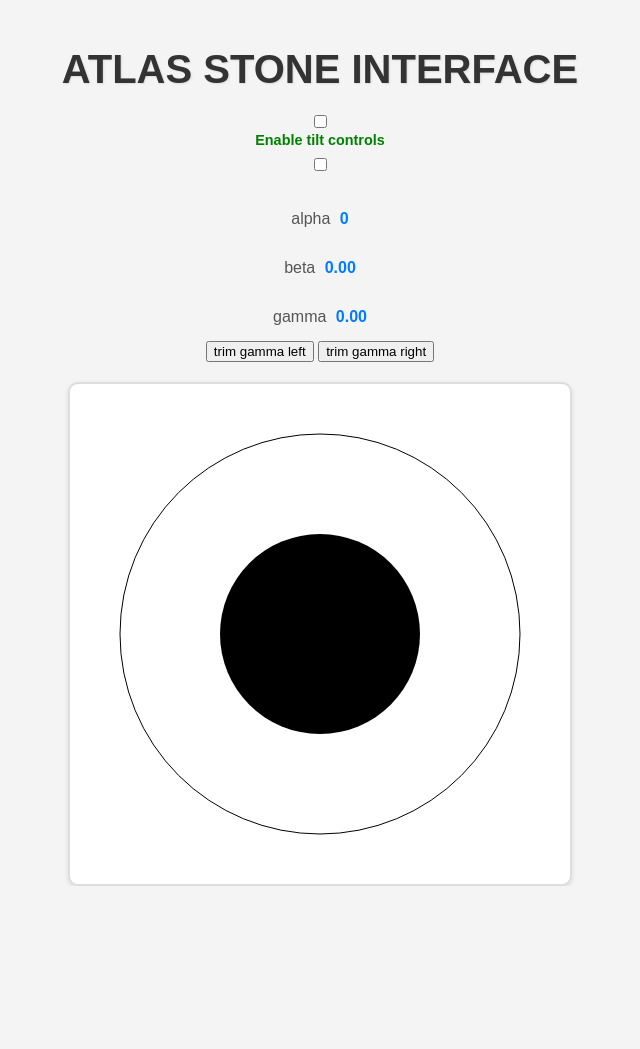
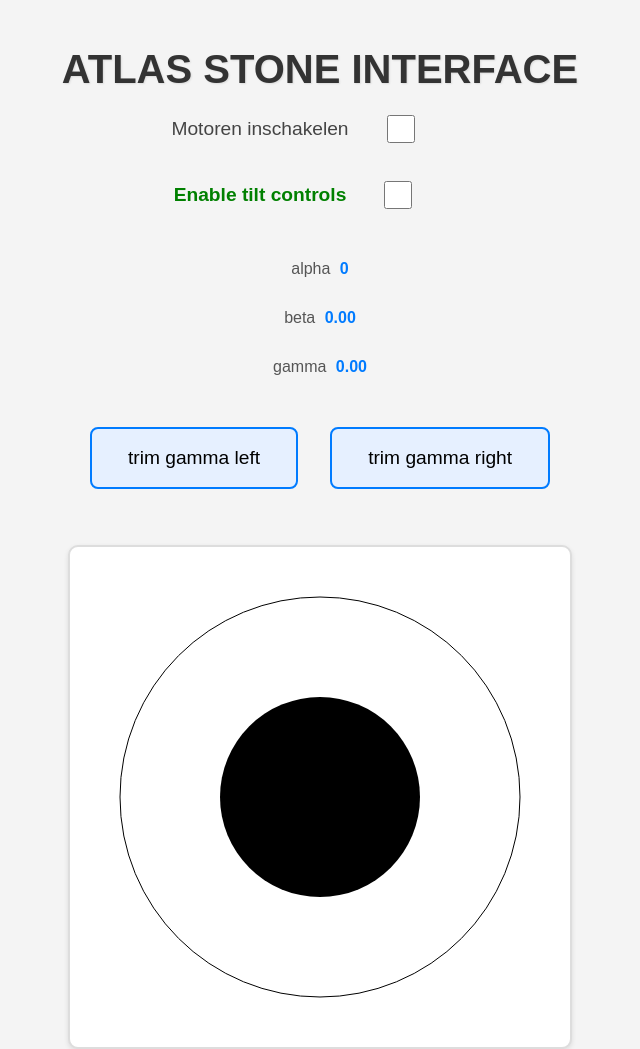
Before and after one commit to lbriers/MTO, a Flask app: page / in a window 1280 px wide. Shown: the whole page, without its empty margins (320-960 px from the left). Before the commit the page ends 886 px from the top, so only its background shows below. Run offline with Flask 3, Linux system fonts and the light colour scheme.

Commit message:
Front-end aanpassingen

```diff
--- a/MTO_WEB/static/styles.css
+++ b/MTO_WEB/static/styles.css
@@ -44,36 +44,58 @@
   margin-top: 20px;
  }
 
- /* Styles for the toggle button */
- .toggle-container {
+.motors-container,
+.toggle-container {
   display: flex;
-  flex-direction: column;
+  flex-direction: row;
   align-items: center;
-  margin-bottom: 20px;
- }
+  gap: 24px;
+  margin-bottom: 32px;
+}
 
- .toggle-container label {
-  margin-bottom: 5px;
-  color: #777;
-  font-size: 0.9em;
- }
+.checkbox-label {
+  font-size: 1.2em;
+  margin-right: 10px;
+  font-weight: 500;
+  color: #444;
+}
 
- #infoToggle {
-  /* Basic styling for the checkbox */
-  margin-top: 5px;
- }
+input[type="checkbox"] {
+  width: 28px;
+  height: 28px;
+  accent-color: #007bff;
+  cursor: pointer;
+  margin-right: 10px;
+}
 
- #additionalInfo {
-  display: none; /* Initially hide the information */
-  margin-top: 10px;
-  padding: 10px;
-  border: 1px solid #ccc;
-  border-radius: 5px;
-  background-color: #f9f9f9;
-  color: #666;
-  width: 80%; /* Limit the width of the info box */
-  box-sizing: border-box; /* Include padding and border in the width */
- }
+.additionalInfo {
+  margin-left: 20px;
+  font-size: 1em;
+  color: #007bff;
+}
+
+.button-group {
+  display: flex;
+  flex-direction: row;
+  align-items: center;
+  gap: 32px;
+  margin: 36px 0;
+}
+
+.button-group button {
+  font-size: 1.2em;
+  padding: 18px 36px;
+  border-radius: 8px;
+  border: 2px solid #007bff;
+  background-color: #e6f0ff;
+  cursor: pointer;
+  transition: background 0.2s, border 0.2s;
+}
+
+.button-group button:hover {
+  background-color: #cce0ff;
+  border-color: #005bb5;
+}
 
  /* Show the information when the checkbox is checked */
  #infoToggle:checked + #additionalInfo {
--- a/MTO_WEB/templates/index.html
+++ b/MTO_WEB/templates/index.html
@@ -7,23 +7,23 @@
   <body>
     <h1>ATLAS STONE INTERFACE</h1>
     <div class="motors-container">
-		<label for="infoToggle" id="motor_toggle_Label" ></label>
+      <label for="motor_toggle" class="checkbox-label">Motoren inschakelen</label>
       <input type="checkbox" id="motor_toggle" onclick="toggle_motors(this)">
-  		<p id="additionalInfo">motors enabled!</p>
+      <span id="motor_toggle_status" class="additionalInfo"></span>
     </div>
     <div class="toggle-container">
-		<label for="infoToggle" id="sensorSupportLabel"></label>
+      <label for="infoToggle" class="checkbox-label" id="sensorSupportLabel">Tilt control inschakelen</label>
       <input type="checkbox" id="infoToggle">
-  		<p id="additionalInfo">Tilt control enabled!</p>
+      <span id="tilt_toggle_status" class="additionalInfo"></span>
     </div>
 
     <p>alpha <span id="alpha"></span></p>
     <p>beta <span id="beta"></span></p>
     <p>gamma <span id="gamma"></span></p>
-	<span>
+    <div class="button-group">
       <button id="button_trim_left">trim gamma left</button>
       <button id="button_trim_right">trim gamma right</button>
-	</span>
+    </div>
     <canvas id="joystickCanvas"></canvas>
     <script src="{{ url_for('static', filename='script.js') }}"></script>
   </body>
```
Lines whose indentation alone changed are shown as unchanged.
